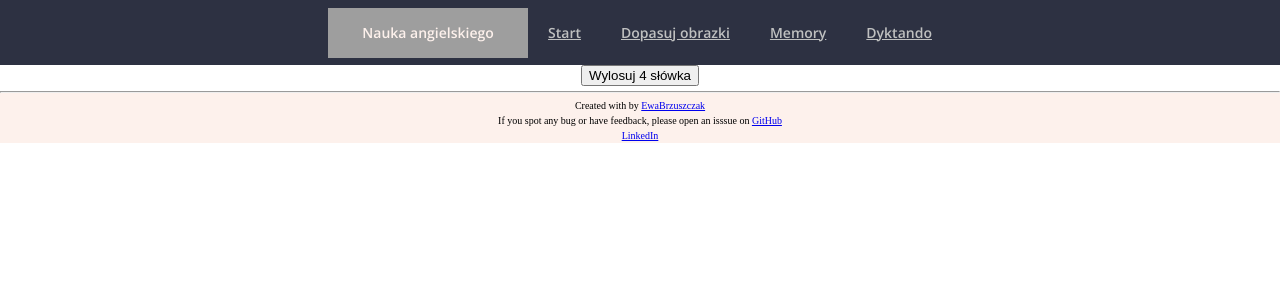
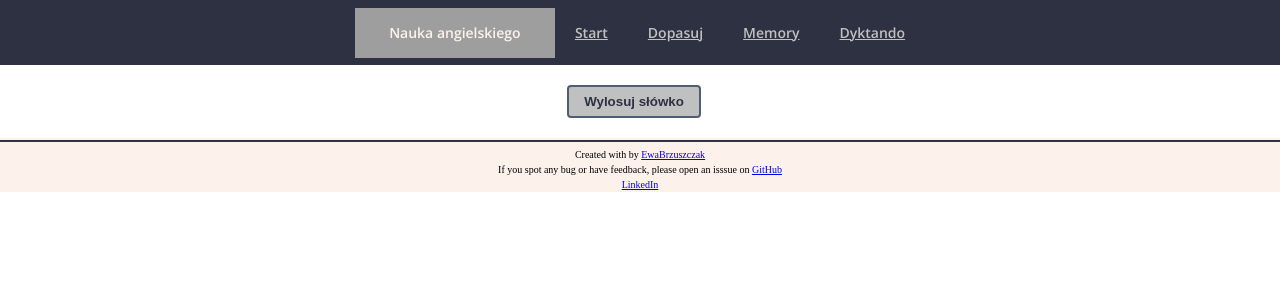
Before and after one commit to heh81/my-app, a React (Create React App) app: page /start in a window 1280 px wide. Shown: the top 300 px of the page. Built offline with nearby package versions, Linux system fonts and the light colour scheme; grey boxes are pictures that could not be loaded; a web font is replaced by a local one.

Commit message:
Modified components

```diff
--- a/src/js/components/ButtonFetchWord.js
+++ b/src/js/components/ButtonFetchWord.js
@@ -4,7 +4,7 @@ import React from 'react';
 const ButtonFetchWord = props => {
 
     return (
-        <button onClick={props.click}>Wylosuj 4 słówka</button>
+        <button className="button" onClick={props.click}>Wylosuj słówko</button>
     )
 }
 
--- a/src/js/components/Footer.js
+++ b/src/js/components/Footer.js
@@ -7,7 +7,8 @@ const Footer = () => {
     return (
 
         <footer className="footer" >
-            <hr className="footer-top__seperator" />
+            <div className="container">
+                <hr className="footer-top-seperator" />
                 <div className="footer-copyright">
                     Created with by <a href={"https://github.com/heh81"} rel="noreferrer" target={"_blank"}>EwaBrzuszczak</a>
                 </div>
@@ -17,7 +18,7 @@ const Footer = () => {
                 <div className="footer-linkedin">
                     <a href="https://www.linkedin.com/in/ewa-brzuszczak/" rel="noreferrer" target="_blank" rel="noopener noreferrer">LinkedIn</a>
                 </div>
-
+            </div>
         </footer>
     )
 }
--- a/src/js/components/MenuItems.js
+++ b/src/js/components/MenuItems.js
@@ -5,8 +5,8 @@ export const MenuItems = [
         cName: "nav-links"
     },
     {
-        title: "Dopasuj obrazki",
-        url: "/dopasujobrazki",
+        title: "Dopasuj",
+        url: "/dopasuj",
         cName: "nav-links"
     },
     {
--- a/src/js/components/WordsList.js
+++ b/src/js/components/WordsList.js
@@ -5,17 +5,19 @@ import React from 'react';
 const WordsList = (props) => {
     console.log(props.word);
 
-    const word = props.word.map(word => (
-        <div key={word.index}>
-            <h4>{`${word.word} `}</h4>
-            <img src={word.address} alt={word.word} />
-            <h4>{`${word.translate} `}</h4>
 
-        </div>
-    ))
+
+
     return (
         <div className="word">
-            {word}
+            <div className="wordList-boxes">
+                <div className="wordList-box" key={props.word.index}>
+                    <img className="wordList-image" src={props.word.address} alt={props.word.word} />
+                    <h1 className="wordList-title-en">{props.word.word}</h1>
+                    <h4 className="wordList-title-pl">{props.word.translate}</h4>
+
+                </div>
+            </div>
         </div>
     );
 }
```
Lines whose indentation alone changed are shown as unchanged.
